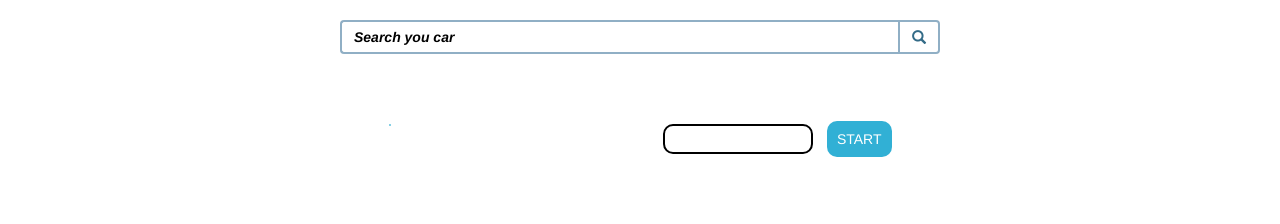
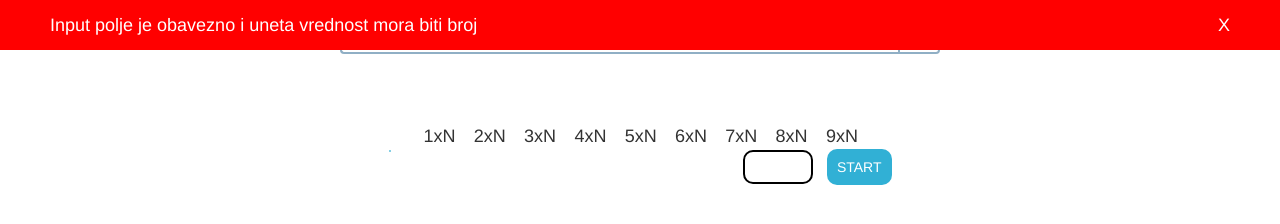
Before and after one commit to NikolaNbgd/Car-Speed, a plain HTML site: page index.html in a window 1280 px wide. Both pictures are taken after a click on the link "START". Drawn offline with nearby package versions, Linux system fonts and the light colour scheme; no server answers.

Commit message:
Changing some elements

```diff
--- a/assets/css/fourthTask.css
+++ b/assets/css/fourthTask.css
@@ -170,7 +170,7 @@ img{
   z-index: 10;
 }
 .race{
-  margin:40px auto 0px;
+  margin:40px auto 20px;
   width: 503px;
   max-width: 90%;
 }
@@ -200,12 +200,13 @@ img{
   border-right: none;
 }
 .race .action input {
-  width: 150px;
+  width: 70px;
   border: 2px solid #000;
   border-radius: 10px;
   height: 30px;
   margin-right: 10px;
-  padding: 5px;
+  padding: 15px;
+  outline: none;
 }
 .race .action .start {
   background: #31b0d5;
@@ -214,3 +215,32 @@ img{
   text-decoration: none;
   border-radius: 10px;
 }
+.measure{
+  padding-left: 35px;
+}
+.measure span{
+    font-size: 18px;
+    margin-right: 14.4px;
+}
+.flash-message{
+  position: fixed;
+  top: 0;
+  background: red;
+  color: #fff;
+  display: none;
+  width: 100%;
+  height: 50px;
+  line-height: 50px;
+  padding:0px 50px;
+  font-size: 18px;
+  z-index: 999;
+}
+.flash-message p{
+   display: inline-block;
+   margin-bottom: 0px;
+}
+.flash-message a{
+  color: #fff;
+  float: right;
+  text-decoration: none;
+}
--- a/assets/js/fourthTaskQuery.js
+++ b/assets/js/fourthTaskQuery.js
@@ -1,19 +1,30 @@
 $(document).ready(function () {
 
-	$('.flip-container').find('img').click(function () {
-		$(this).css('height', '50px');
-		$('#show-data1').find('.scale:first').append(this);
-	})
+	$('.flip-container .back').find('.back-img').click(function (e) {
+		e.preventDefault();
+
+		//Appeding selected images
+		var picture = $(this).next().css('height', '50px');
+		$('#show-data1').find('.scale:first').append(picture);
+
+		//For better user experiance
+		$('html, body').animate({
+	        scrollTop: $("#show-data1").offset().top
+	    }, 1500);
+
+	});
 
 	$.getJSON('data.json', function (response) {
 
+		//Variable for distance value
 		var dist = response.distance;
 
+		//Creating a scale
 		var someDiv1 = '<div class="scale" style="width: '+dist+'px; height: '+dist+'px;"></div>';
 		var someDiv2 = '<div class="scale" style="width: '+dist+'px; height: '+dist+'px;"></div>';
 		var someDiv3 = '<div class="scale" style="width: '+dist+'px; height: '+dist+'px;"></div>';
 
-			for (var y = 0; y < 10; y++) {
+			for (var i = 0; i < 10; i++) {
 				$('#show-data1').append(someDiv1);
 				$('#show-data2').append(someDiv2);
 				$('#show-data3').append(someDiv3);
@@ -21,11 +32,17 @@ $(document).ready(function () {
 
 	});
 
+	//Validate input field
 	$(document).on('click', '.start', function () {
 		var speed = $('#carSpeed').val();
-		if (isNaN(speed) || speed.length == " ") {
-			alert('Ovo polje je obavezno i uneta vrednost mora biti broj');
+		if ( isNaN(speed) || speed.length == "" ) {
+			$('.flash-message').fadeIn();
 		}
 	})
 
-})
+	$(document).on('click', '.close-message', function (e) {
+		e.preventDefault();
+		$(this).parent().fadeOut();
+	})
+
+});
--- a/index.html
+++ b/index.html
@@ -41,7 +41,17 @@
 
 
     <article class="race clearfix">
-
+    <div class="measure">
+      <span>1xN</span>
+      <span>2xN</span>
+      <span>3xN</span>
+      <span>4xN</span>
+      <span>5xN</span>
+      <span>6xN</span>
+      <span>7xN</span>
+      <span>8xN</span>
+      <span>9xN</span>
+    </div>
       <div class="grandParent">
           <div class="parent" id="show-data1"></div>
           <div class="parent" id="show-data2"></div>
@@ -57,7 +67,10 @@
 
   </section>
 
-
+  <div class="flash-message">
+    <p>Input polje je obavezno i uneta vrednost mora biti broj</p>
+    <a href="#" class="close-message">X</a>
+  </div>
  <!-- jQuery library -->
  <script src="http://code.jquery.com/jquery-3.1.0.js"></script>
 
```
